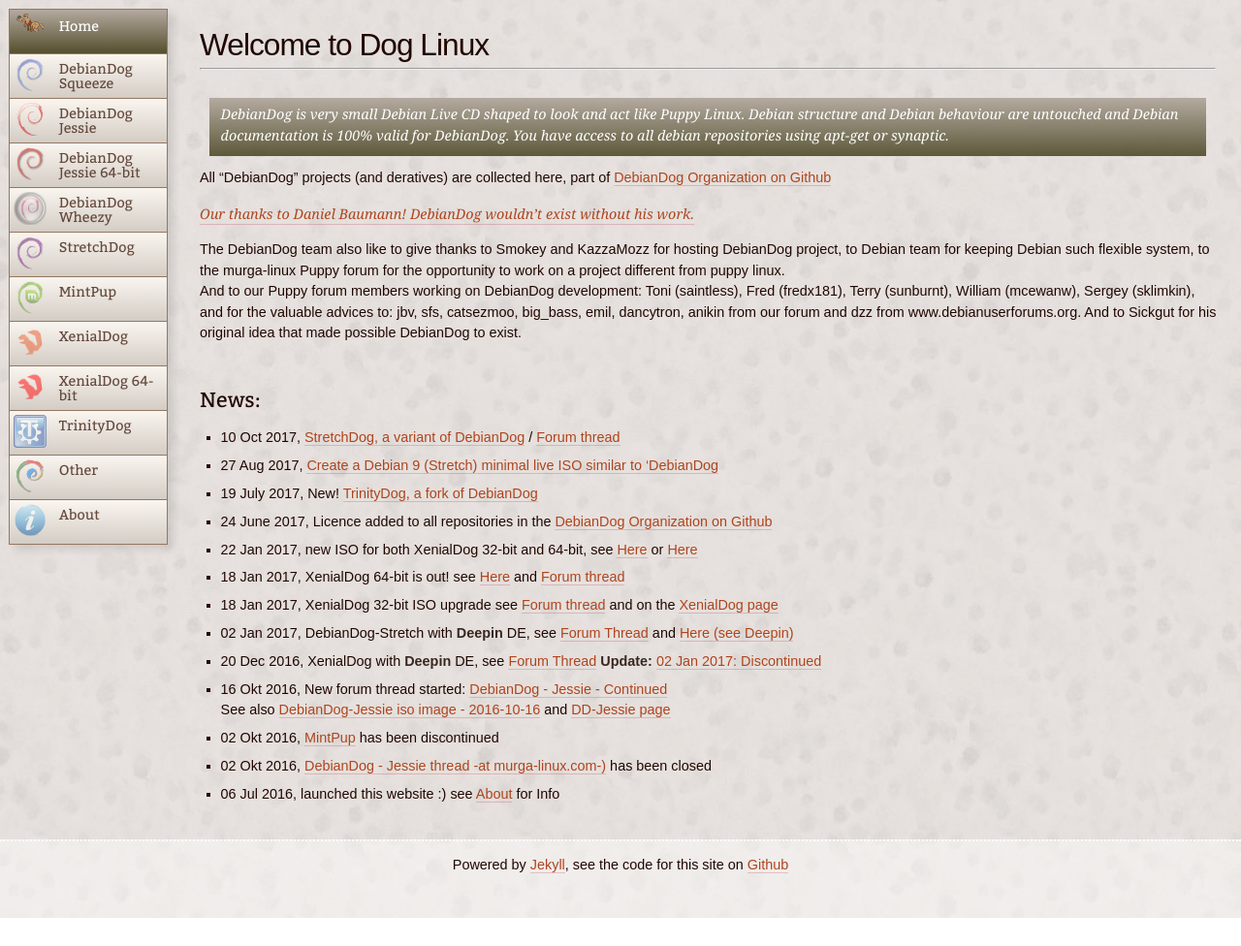
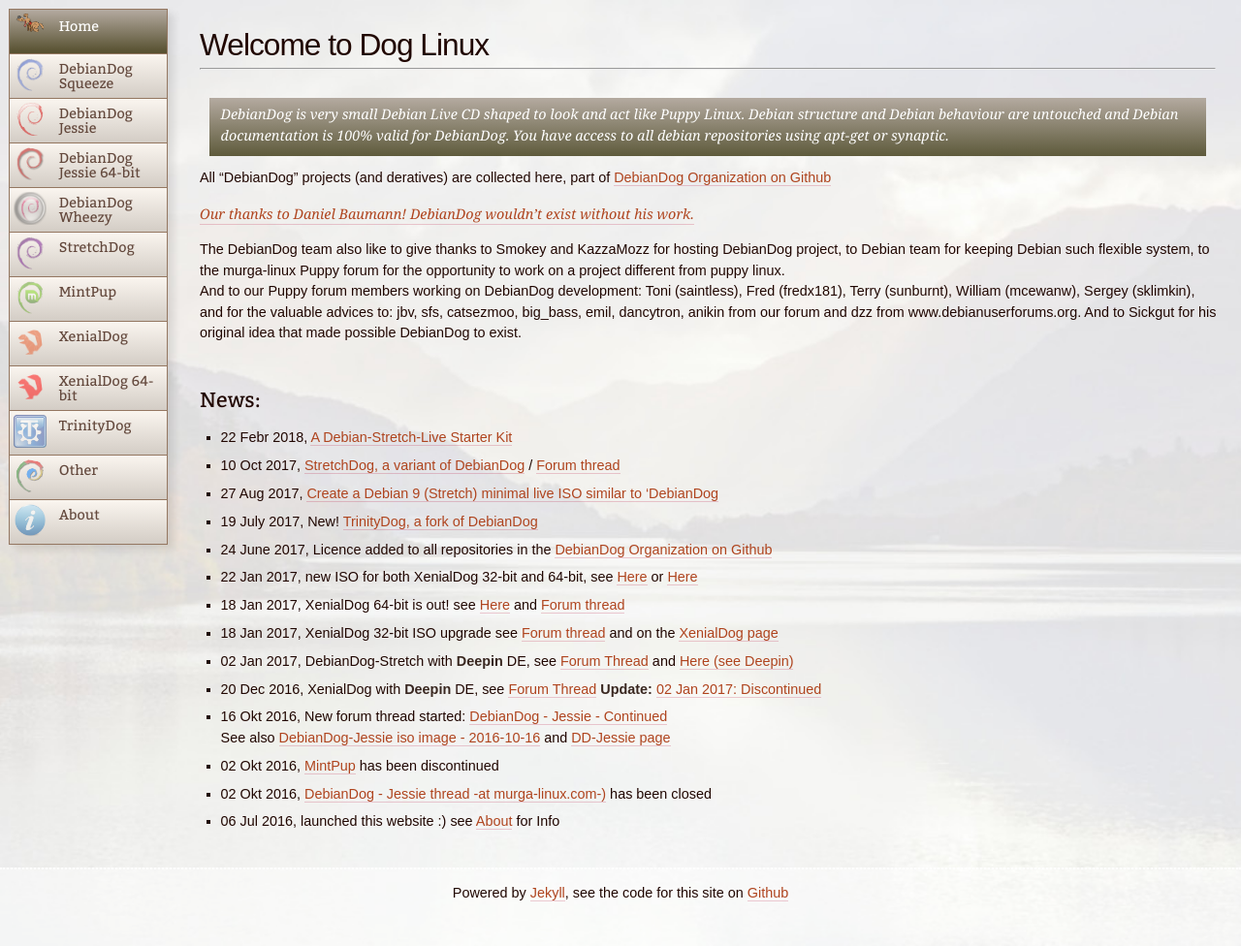
Before and after one commit to DebianDog/doglinux, a Jekyll site: the page built from index.md, in a window 1280 px wide and 976 px high. Shown: the whole window at 97% size. Built offline with Jekyll 4.4.1, drawn with Linux system fonts in a browser that asks for light colours; comment, search, counter and statistics services are not loaded.

Commit message:
Added to News: A Debian-Stretch-Live Starter Kit

```diff
--- a/css/main.css
+++ b/css/main.css
@@ -270,17 +270,17 @@ main {
     }
 
 .container {
-    background: url("snow.png") #FFFCE9;
-    width: 100%;
-    	background-color: #FFFCE9;
-    float: left;
+    background: url("lake.jpg") fixed;
+
+    /* Full height */
+    height: 100%;
+
+    /* Center and scale the image nicely */
+    background-position: center;
+    background-repeat: no-repeat;
+    background-size: cover;
     }
 
-    @media (min-width:10em) {
-    .container {
-        background: url("snow.png") #FFFCE9 fixed;
-        }
-    }
 
 
 
--- a/index.md
+++ b/index.md
@@ -6,7 +6,6 @@ image: css/running_hound.gif
 
 # Welcome to Dog Linux
 ---
-
 
 <p class='colblock' markdown='1'>
 *DebianDog is very small Debian Live CD shaped to look and act like Puppy Linux. Debian structure and Debian behaviour are untouched and Debian documentation is 100% valid for DebianDog. You have access to all debian repositories using apt-get or synaptic.*
@@ -25,6 +24,8 @@ and for the valuable advices to: jbv, sfs, catsezmoo, big_bass, emil, dancytron,
 
 
 ## News:
+
+ - 22 Febr 2018, [A Debian-Stretch-Live Starter Kit](http://murga-linux.com/puppy/viewtopic.php?t=112784){:target="_blank"}
 
  - 10 Oct 2017, [StretchDog, a variant of DebianDog](zz02stretchdog.html){:target="_blank"}  / [Forum thread](http://murga-linux.com/puppy/viewtopic.php?t=111789){:target="_blank"}
 
```
Also changed, not shown: css/lake.jpg (added), 1 other file.
